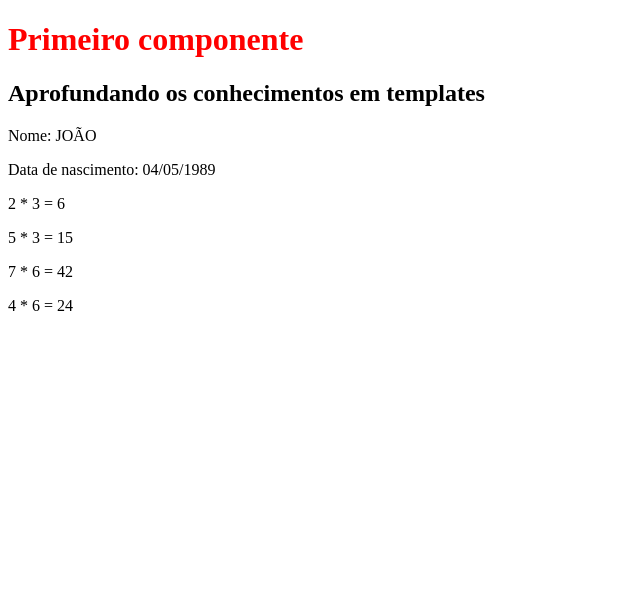
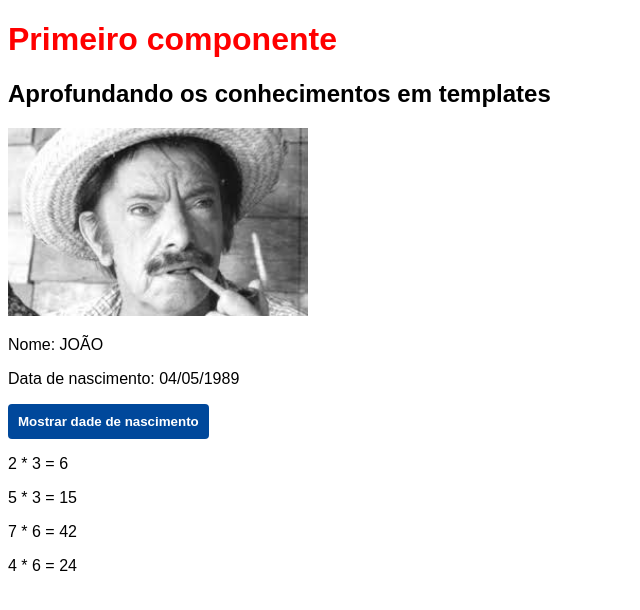
Before and after one commit to leonardongarcia/angular, an Angular app: page / in a window 1280 px wide. Shown: the top 610 px of the page, without its empty margins (0-640 px from the left). Built offline with nearby package versions, Linux system fonts and the light colour scheme.

Commit message:
Property binding e event binding

```diff
--- a/src/app/segundo-componente/segundo-componente.component.html
+++ b/src/app/segundo-componente/segundo-componente.component.html
@@ -1,4 +1,5 @@
 <h2>Aprofundando os conhecimentos em templates</h2>
-
+<img [src]="urlImagem" alt="caipira" width="300px">
 <p>Nome: {{ nome | uppercase}}</p>
 <p>Data de nascimento: {{ dataNascimento | date: "dd/MM/yyyy" }}</p>
+<button (click)="mostrarDataNascimeto()" type="button">Mostrar dade de nascimento</button>
--- a/src/app/segundo-componente/segundo-componente.component.ts
+++ b/src/app/segundo-componente/segundo-componente.component.ts
@@ -8,4 +8,9 @@ import { Component } from '@angular/core';
 export class SegundoComponenteComponent {
   nome = "João";
   dataNascimento = "1989/05/04";
+  urlImagem = "/assets/caipira.jpeg";
+
+  mostrarDataNascimeto() {
+    alert(`A data de nascimento é: ${this.dataNascimento}`)
+  }
 }
--- a/src/styles.css
+++ b/src/styles.css
@@ -1 +1,21 @@
 /* You can add global styles to this file, and also import other style files */
+
+body{
+    font-family: Arial, Helvetica, sans-serif;
+}
+
+button {
+    padding: 10px;
+    background-color: rgb(0, 72, 155);
+    color: white;
+    border: none;
+    font-weight: bold;
+    border-radius: 4px;
+    transition: filter .3s ease-in-out;
+    display: block;
+    margin: 10px 0;
+}
+
+button:hover{
+    filter: brightness(1.4);
+}
```
Also changed, not shown: src/assets/caipira.jpeg (added).
